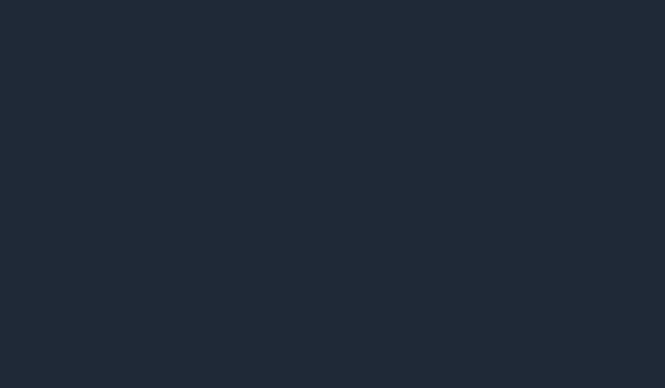
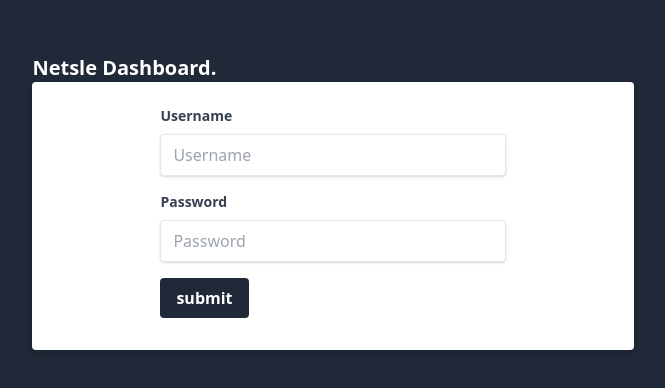
Before and after one commit to netsle-monitoring/dashboard, a React (Create React App) app: page /login in a window 1280 px wide. Shown: the part 186-574 px from the top of the page, without its empty margins (307-972 px from the left). Built offline with nearby package versions, Linux system fonts and the light colour scheme.

Commit message:
Login page initialize design

```diff
--- a/src/pages/login.js
+++ b/src/pages/login.js
@@ -1,13 +1,46 @@
 import React from "react";
 
 const LoginPage = () => {
-    return <div class="flex h-screen bg-gray-800">
-    <div class="m-auto" style={{marginTop: "30vh"}}>
-      <div>
-
+  return (
+    <div class="flex h-screen bg-gray-800">
+      <div className="m-auto" style={{ marginTop: "30vh" }}>
+        <p className="text-xl font-bold text-white">
+          Netsle Dashboard.
+        </p>
+        <form className="bg-white shadow-md rounded px-32 pt-6 pb-8 mb-4">
+          <div>
+            <label
+              class="block text-gray-700 text-sm font-bold mb-2"
+              for="username"
+            >
+              Username
+            </label>
+            <input
+              className="shadow appearance-none border rounded w-full py-2 px-3 mb-4 text-gray-700 focus:outline-none focus:shadow-outline"
+              id="username"
+              type="text"
+              placeholder="Username"
+            ></input>
+            <label
+              class="block text-gray-700 text-sm font-bold mb-2"
+              for="password"
+            >
+              Password
+            </label>
+            <input
+              className="shadow appearance-none border rounded w-full py-2 px-3 text-gray-700 focus:outline-none focus:shadow-outline"
+              id="password"
+              type="text"
+              placeholder="Password"
+            ></input>
+            <button className="bg-gray-800 hover:bg-gray-700 text-white font-bold py-2 px-4 mt-4 rounded">
+              submit
+            </button>
+          </div>
+        </form>
       </div>
     </div>
-  </div>
-}
+  );
+};
 
 export default LoginPage;
```
Also changed, not shown: 1 other file (tests, documents, lock files or other folders).
